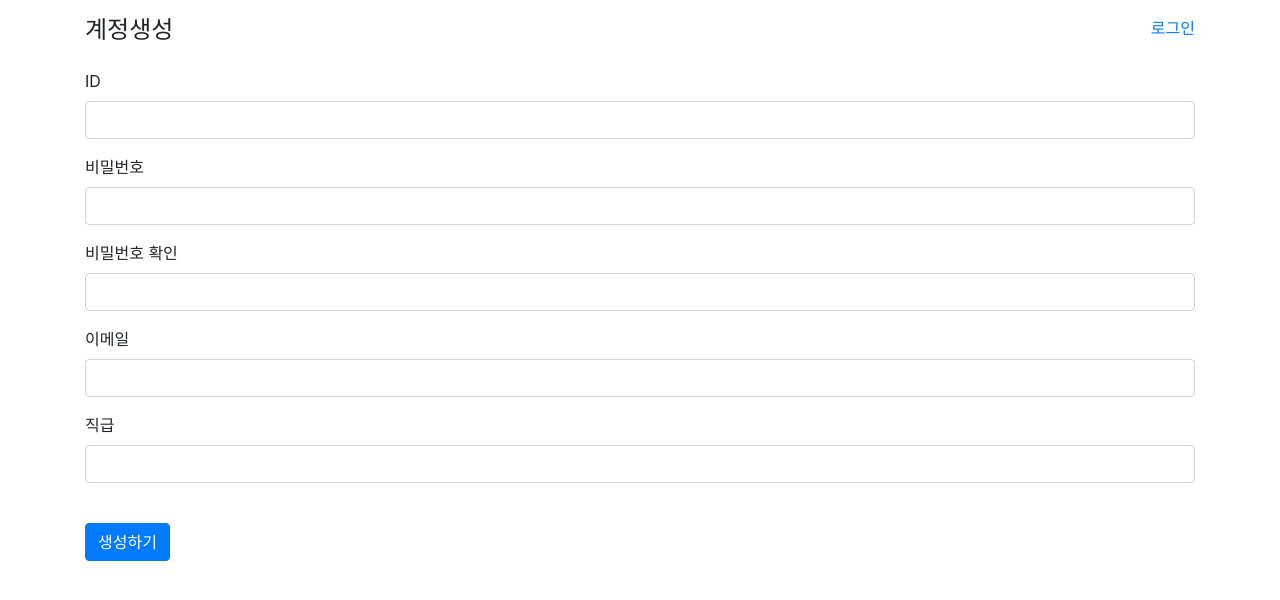
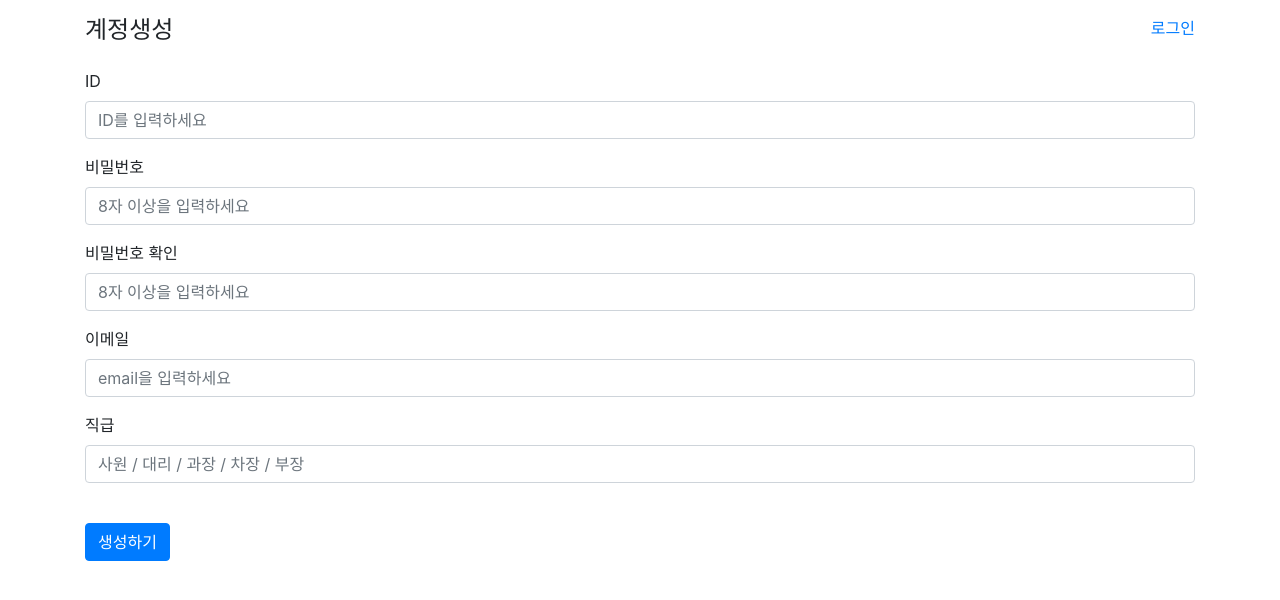
Before and after one commit to Han-16/OTP_project, a Django app: page /common/signup/ in a window 1280 px wide. Shown: the part 57-657 px from the top of the page. Run offline with Django 4.2, Linux system fonts and the light colour scheme; some libraries are stand-ins or nearby versions.

Commit message:
signup placeholder

```diff
--- a/pybo/views/question_views.py
+++ b/pybo/views/question_views.py
@@ -24,7 +24,6 @@ def question_create(request):
         print(f"srv_hmac: {srv_hmac}")
 
         if srv_hmac == cli_hamc:
-            print("일치!")
             if form.is_valid():
                 question = form.save(commit=False)
                 question.author = request.user  # 추가한 속성 author 적용
--- a/question_hmac.py
+++ b/question_hmac.py
@@ -5,5 +5,5 @@ subject = input("제목을 입력하세요")
 content = input("내용을 입력하세요")
 key = input("key를 입력하세요")
 
-my_hmac = hmac.new(key, f"{subject}{content}", hashlib.sha256)
+my_hmac = hmac.new(bytes(key, 'utf-8'), f"{subject}{content}".encode('utf-8'), hashlib.sha256).hexdigest()
 print(f"my_hmac : {my_hmac}")
--- a/templates/common/signup.html
+++ b/templates/common/signup.html
@@ -14,27 +14,27 @@
         {% include "form_errors.html" %}
         <div class="form-group">
             <label for="username">ID</label>
-            <input type="text" class="form-control" name="username" id="username"
+            <input type="text" class="form-control" name="username" id="username" placeholder="ID를 입력하세요"
                    value="{{ form.username.value|default_if_none:'' }}">
         </div>
         <div class="form-group">
             <label for="password1">비밀번호</label>
-            <input type="password" class="form-control" name="password1" id="password1"
+            <input type="password" class="form-control" name="password1" id="password1" placeholder="8자 이상을 입력하세요"
                    value="{{ form.password1.value|default_if_none:'' }}">
         </div>
         <div class="form-group">
             <label for="password2">비밀번호 확인</label>
-            <input type="password" class="form-control" name="password2" id="password2"
+            <input type="password" class="form-control" name="password2" id="password2" placeholder="8자 이상을 입력하세요"
                    value="{{ form.password2.value|default_if_none:'' }}">
         </div>
         <div class="form-group">
             <label for="email">이메일</label>
-            <input type="text" class="form-control" name="email" id="email"
+            <input type="text" class="form-control" name="email" id="email" placeholder="email을 입력하세요"
                    value="{{ form.email.value|default_if_none:'' }}">
         </div>
         <div class="form-group">
             <label for="position">직급</label>
-            <input type="text" class="form-control" name="position" id="position"
+            <input type="text" class="form-control" name="position" id="position" placeholder="사원 / 대리 / 과장 / 차장 / 부장"
                    value="{{ form.position.value|default_if_none:'' }}">
         </div>
         <br>
```
